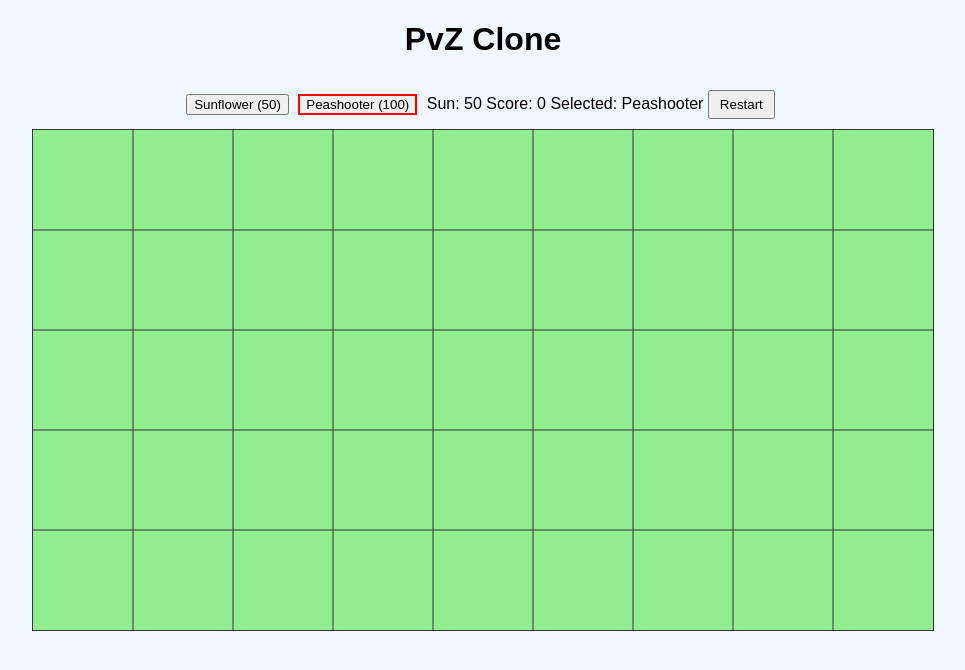
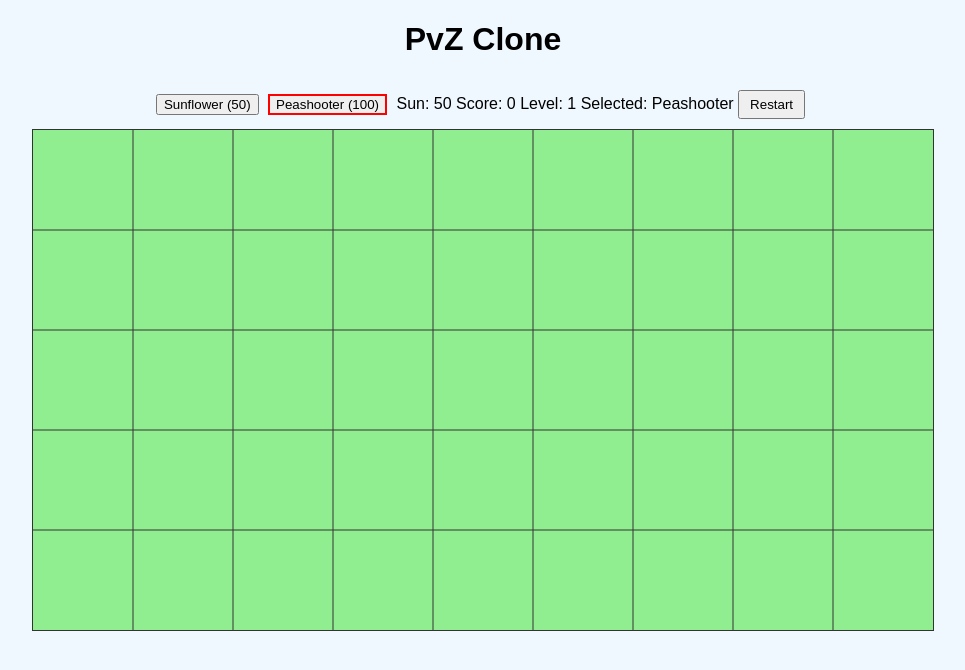
Before and after one commit to patriceac/PvZ, a plain HTML site: page index.html in a window 1280 px wide. Both pictures are taken after a click on the button "Restart". Shown: the whole page, without its empty margins (157-1122 px from the left). Drawn offline with Linux system fonts and the light colour scheme.

Commit message:
Add lane-aware peashooting and level progression

```diff
--- a/index.html
+++ b/index.html
@@ -13,6 +13,7 @@
         <button id="peashooterBtn">Peashooter (100)</button>
         <span>Sun: <span id="sun">50</span></span>
         <span>Score: <span id="score">0</span></span>
+        <span>Level: <span id="level">1</span></span>
         <span>Selected: <span id="selected">Peashooter</span></span>
         <button id="restart">Restart</button>
     </div>
--- a/script.js
+++ b/script.js
@@ -16,6 +16,9 @@ const CELL_HEIGHT = canvas.height / ROWS;
 let selectedType = 'peashooter';
 let sun = 50;
 let score = 0;
+let level = 1;
+let zombiesToSpawn = 5;
+let levelTransition = false;
 
 const plants = [];
 const peas = [];
@@ -84,16 +87,31 @@ function restartGame() {
     zombies.length = 0;
     sun = 50;
     score = 0;
+    level = 1;
+    zombiesToSpawn = 5;
+    levelTransition = false;
     lastZombieSpawn = -INITIAL_ZOMBIE_DELAY;
-    zombieSpawnInterval = 15000;
     selectedType = 'peashooter';
     updateSelection();
     sunEl.textContent = sun;
     scoreEl.textContent = score;
+    const levelEl = document.getElementById('level');
+    if (levelEl) levelEl.textContent = level;
     statusEl.textContent = '';
+    startLevel();
     gameOver = false;
     lastTime = performance.now();
     requestAnimationFrame(gameLoop);
+}
+
+function startLevel() {
+    const levelEl = document.getElementById('level');
+    if (levelEl) levelEl.textContent = level;
+    zombiesToSpawn = 5 + (level - 1) * 3;
+    zombieSpawnInterval = Math.max(15000 - level * 1000, 2000);
+    lastZombieSpawn = -INITIAL_ZOMBIE_DELAY;
+    levelTransition = false;
+    statusEl.textContent = '';
 }
 
 function spawnZombie() {
@@ -130,7 +148,8 @@ function update(delta) {
                 p.cooldown = 5000;
             }
         } else if (p.type === 'peashooter') {
-            if (p.cooldown <= 0) {
+            const zombieInLane = zombies.some(z => z.row === p.row && z.x > p.col * CELL_WIDTH);
+            if (zombieInLane && p.cooldown <= 0) {
                 const peaEl = document.createElement('div');
                 peaEl.classList.add('pea');
                 peaEl.style.left = (p.col * CELL_WIDTH + CELL_WIDTH / 2 - 5) + 'px';
@@ -194,8 +213,9 @@ function update(delta) {
 
     // spawn zombies
     lastZombieSpawn += delta;
-    if (lastZombieSpawn > zombieSpawnInterval) {
+    if (zombiesToSpawn > 0 && lastZombieSpawn > zombieSpawnInterval) {
         spawnZombie();
+        zombiesToSpawn--;
         lastZombieSpawn = 0;
         if (zombieSpawnInterval > 8000) {
             zombieSpawnInterval -= 1000;
@@ -204,6 +224,14 @@ function update(delta) {
         } else if (zombieSpawnInterval > 1500) {
             zombieSpawnInterval -= 100;
         }
+    }
+
+    // check for level completion
+    if (zombiesToSpawn === 0 && zombies.length === 0 && !levelTransition) {
+        levelTransition = true;
+        statusEl.textContent = `Level ${level} complete!`;
+        level += 1;
+        setTimeout(startLevel, 3000);
     }
 }
 
```
Also changed, not shown: 1 other file.
